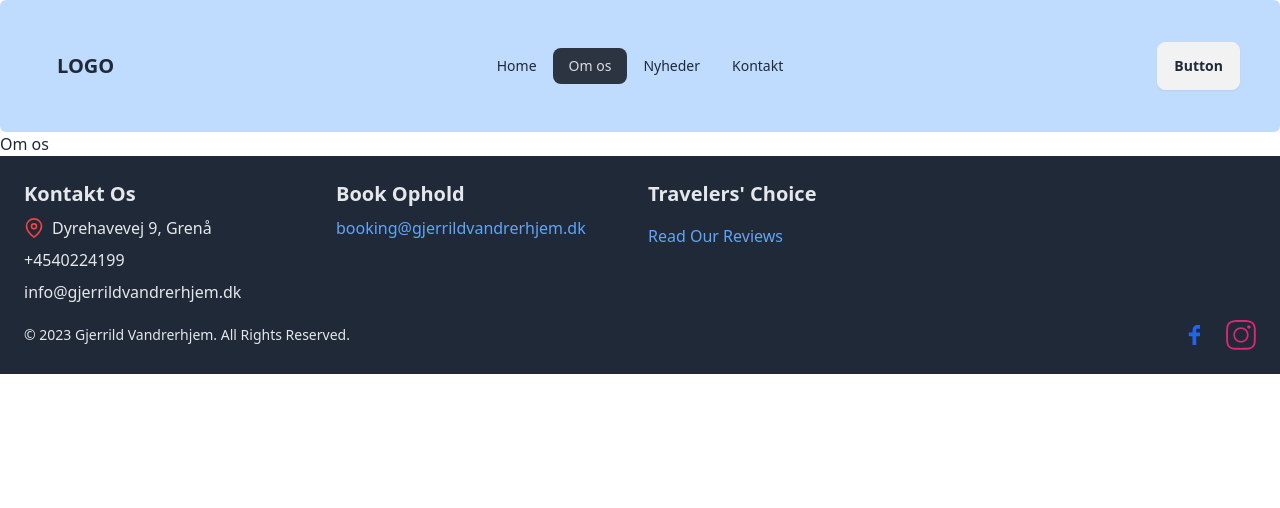
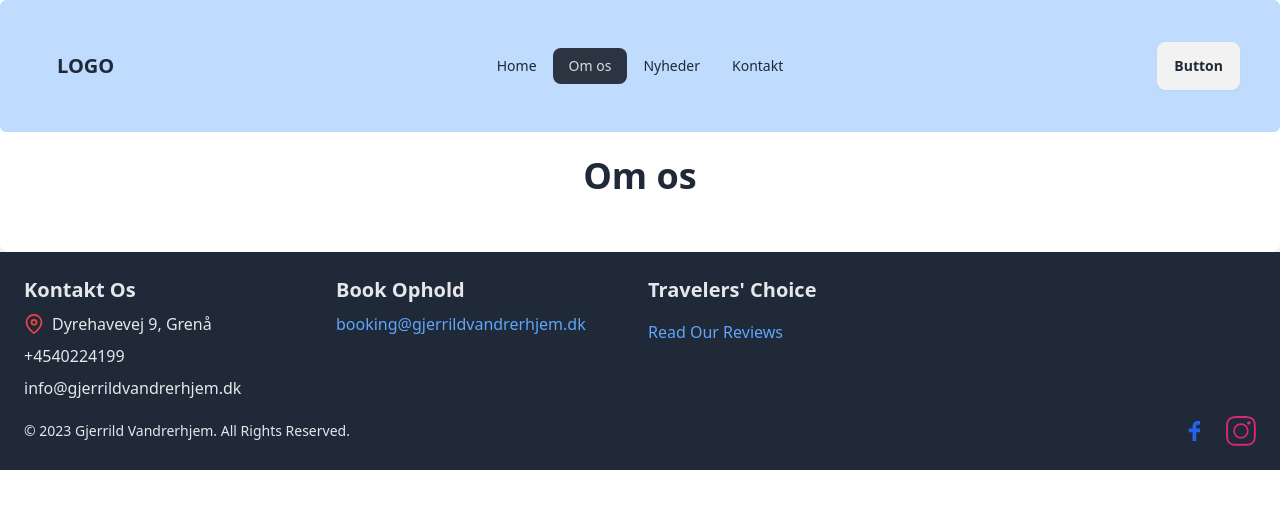
Before and after one commit to developerjmanaois/GjerrildVandreHjem, a React (Vite) app: page /about in a window 1280 px wide. Shown: the top 508 px of the page. Built offline with nearby package versions, Linux system fonts and the light colour scheme; no server answers.

Commit message:
about-us

```diff
--- a/src/views/About.jsx
+++ b/src/views/About.jsx
@@ -1,12 +1,52 @@
-import React from 'react'
+import React, { useEffect, useState } from 'react'
+
+import useRequestData from '../hooks/useRequestData';
+import Loader from '../components/Loader';
+import Error from '../components/Error';
+
 
 const About = () => {
-  return (
-    <section>
 
-      <h1>Om os</h1>
-    </section>
-  )
-}
+  const {data, isLoading, error, makeRequest} = useRequestData();
 
-export default About
+  const [aboutData, setAboutData] = useState(null);
+
+
+  //useEffect for GET REQUEST
+
+  useEffect(()=> {
+    makeRequest("https://api.airtable.com/v0/appdVuqpV8gkE6Oz1/About_Us",
+    "GET", null,
+    {
+      'Authorization': "Bearer " + import.meta.env.VITE_APP_AIRTABLESHOPPING_TOKEN
+    } )
+  }, [])
+
+
+
+  const aboutInfo = data?.records?.[0]?.fields;
+    return (
+      <section className="max-w-7xl mx-auto p-6 bg-white shadow-md rounded-lg">
+        <h2 className="text-3xl md:text-4xl font-bold text-gray-800 mb-8 text-center">Om os</h2>
+        {aboutInfo && (
+          <div className="flex flex-col lg:flex-row items-center gap-8">
+            <div className='lg:w-1/2 text-center lg:text-left'>
+              <h3 className="text-2xl font-semibold text-gray-700 mb-3">{aboutInfo.Name}</h3>
+              <p className="text-gray-600 text-lg leading-relaxed">{aboutInfo.About}</p>
+            </div>
+            {aboutInfo.image && (
+              <div className="lg:w-1/2 flex justify-center">
+                <img
+                src={aboutInfo.image[0].url}
+                alt={aboutInfo.Name}
+                className="w-full h-auto max-w-md lg:max-w-lg mx-auto rounded shadow-lg"
+              />
+              </div>
+            )}
+          </div>
+        )}
+      </section>
+    );
+  }
+
+  export default About;
```
Also changed, not shown: src/layout/Footer.jsx (+3 -18 lines).
